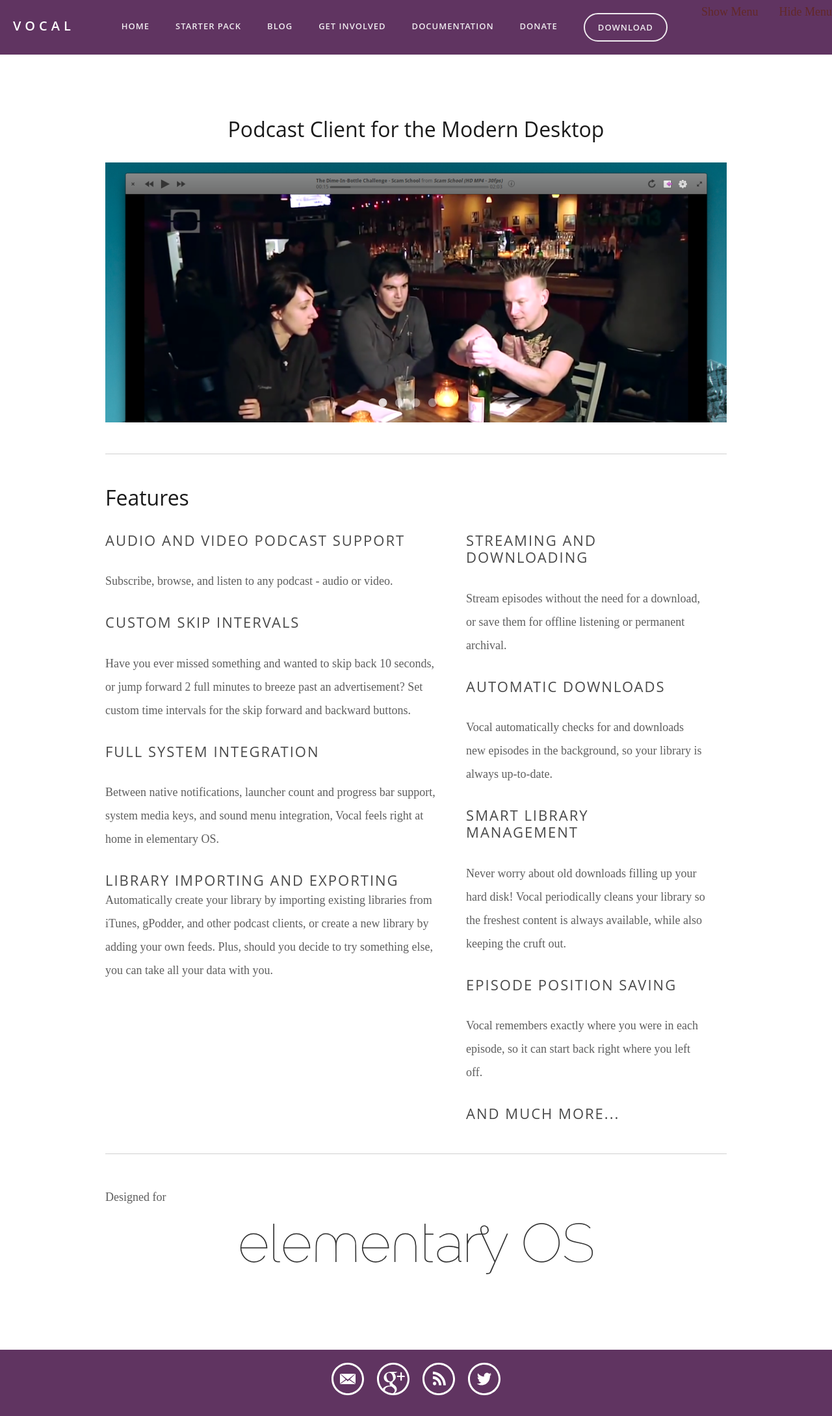
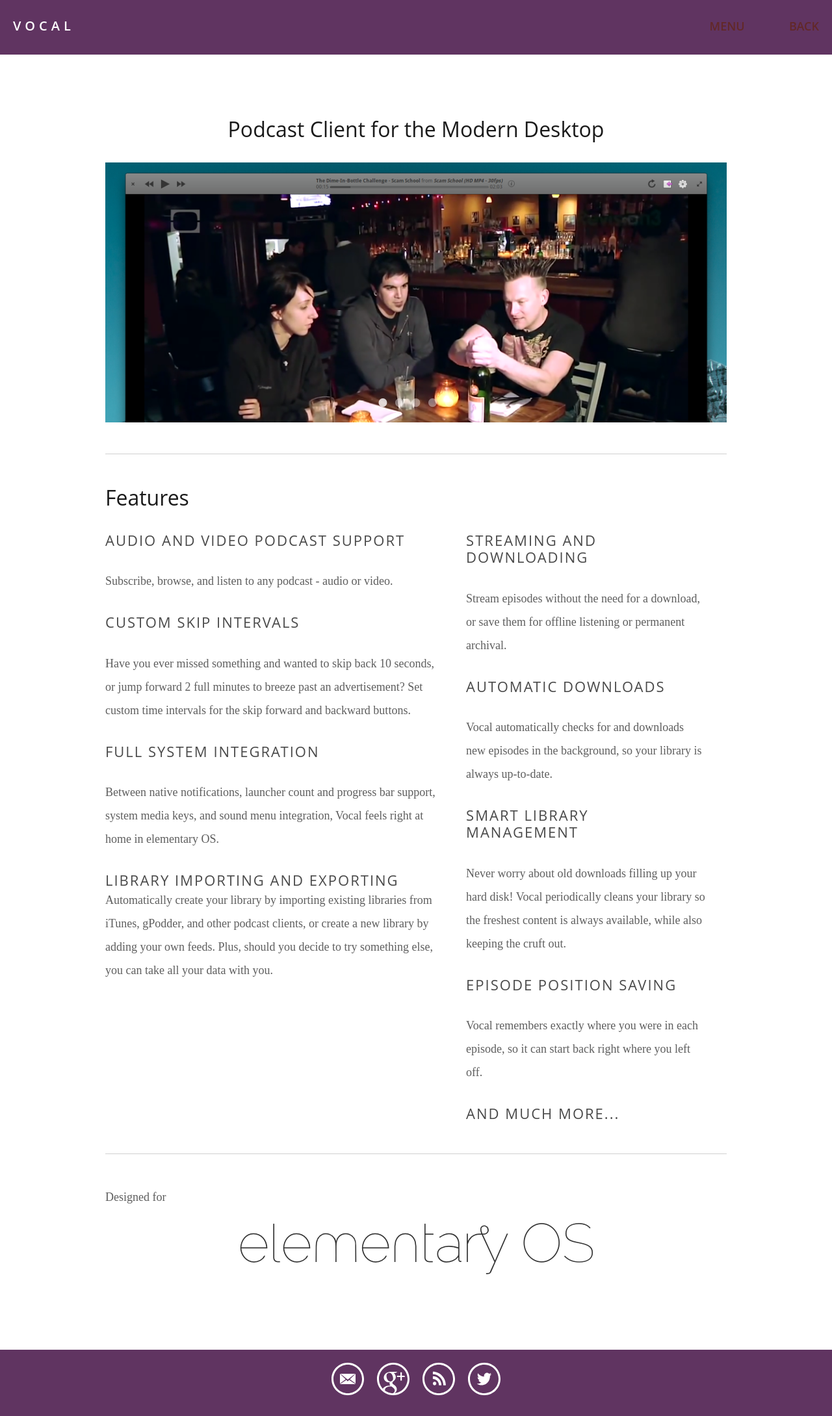
Before and after one commit to quassy/vocalproject.net, a Jekyll site: the page built from index.md, in a window 1280 px wide. Shown: the whole page at 65% size. Built offline with Jekyll 4.4.1, drawn with Linux system fonts in a browser that asks for light colours.

Commit message:
Warriors!

```diff
--- a/_layouts/main.html
+++ b/_layouts/main.html
@@ -19,8 +19,8 @@
       <a href="{{ site.baseurl }}/donate/">Donate</a>
       <a class="action" href="{{ site.baseurl }}/download/"><span>Download</span></a>
     </nav>
-    <a class="show" href="#menu">Show Menu</a>
-    <a class="hide" href="#">Hide Menu</a>
+    <a class="show" href="#menu">Menu</a>
+    <a class="hide" href="#">Back</a>
   </header>
 
   <main id="main">
--- a/_scss/_theme.scss
+++ b/_scss/_theme.scss
@@ -21,6 +21,7 @@
     display: flex;
     flex-direction: row;
     align-items: stretch;
+    z-index: -1;
 
     .show, .hide {
       display: none;
@@ -35,7 +36,9 @@
   }
 
   h1 a,
-  nav a {
+  nav a,
+  .show,
+  .hide {
     line-height: 40px;
     text-transform: uppercase;
     text-decoration: none;
@@ -84,6 +87,9 @@
 
 // Mobile nav
 @include bp('s-') {
+  #menu {
+    transition: all 1s ease-in-out;
+  }
   #menu:target {
     margin: 0 250px 0 -250px;
     transition: all 1s ease-in-out;
```
